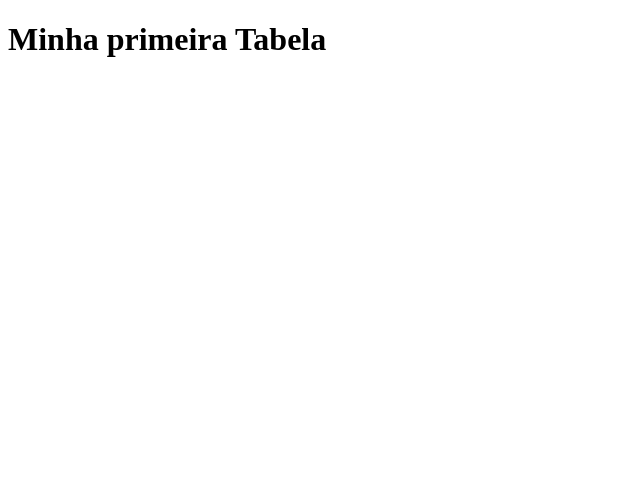
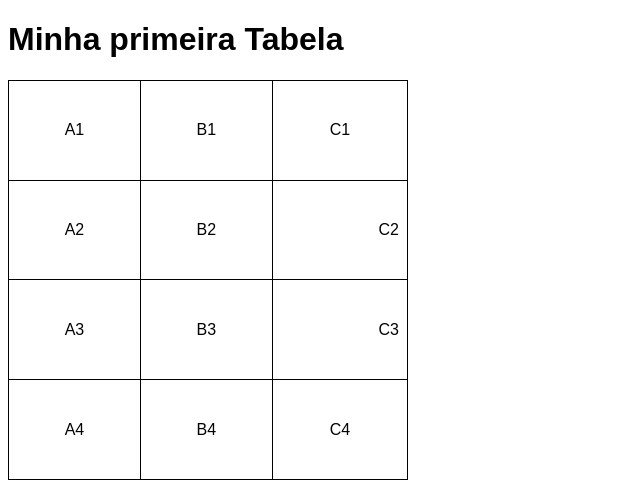
Before and after one commit to MBolze/html-css, a plain HTML site: page exercícios/ex023/tabela001.html in a window 1280 px wide. Shown: the whole page, without its empty margins (0-640 px from the left). Drawn offline with Linux system fonts and the light colour scheme.

Commit message:
Update tabela001.html

```diff
--- a/exercícios/ex023/tabela001.html
+++ b/exercícios/ex023/tabela001.html
@@ -5,6 +5,28 @@
     <meta http-equiv="X-UA-Compatible" content="IE=edge">
     <meta name="viewport" content="width=device-width, initial-scale=1.0">
     <title>Tabelas</title>
+    <style>
+        body {
+            font-family: Arial, Helvetica, sans-serif
+        }
+
+        table {
+            width: 400px;
+            height: 400px;
+            border-collapse: collapse;
+        }
+
+        td {
+            border: 1px solid black;
+            padding: 8px;
+            text-align: center;
+            vertical-align: auto;
+        }
+
+        .numero {
+            text-align: right;
+        }
+    </style>
 </head>
 <body>
     <h1>
@@ -19,7 +41,24 @@
     -->
     <table>
         <tr> <!-- Primeira linha -->
-            <td></td>
+            <td>A1</td>
+            <td>B1</td>
+            <td>C1</td>
+        </tr>
+        <tr> <!-- Segunda linha-->
+            <td>A2</td>
+            <td>B2</td>
+            <td class="numero">C2</td>
+        </tr>
+        <tr> <!-- Terceira linha-->
+            <td>A3</td>
+            <td>B3</td>
+            <td class="numero">C3</td>
+        </tr>
+        <tr> <!-- Terceira linha-->
+            <td>A4</td>
+            <td>B4</td>
+            <td>C4</td>
         </tr>
     </table>
 </body>
```
